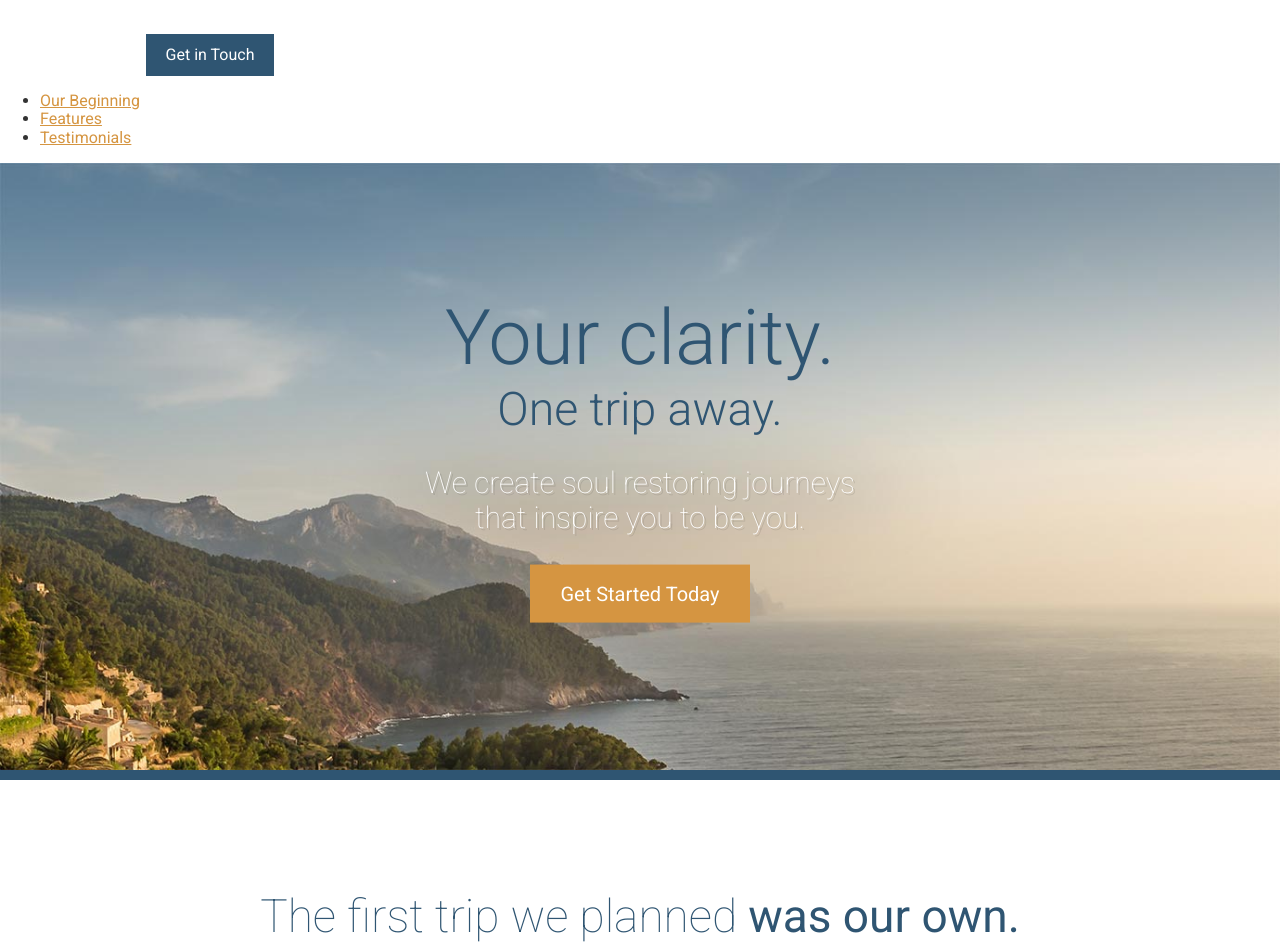
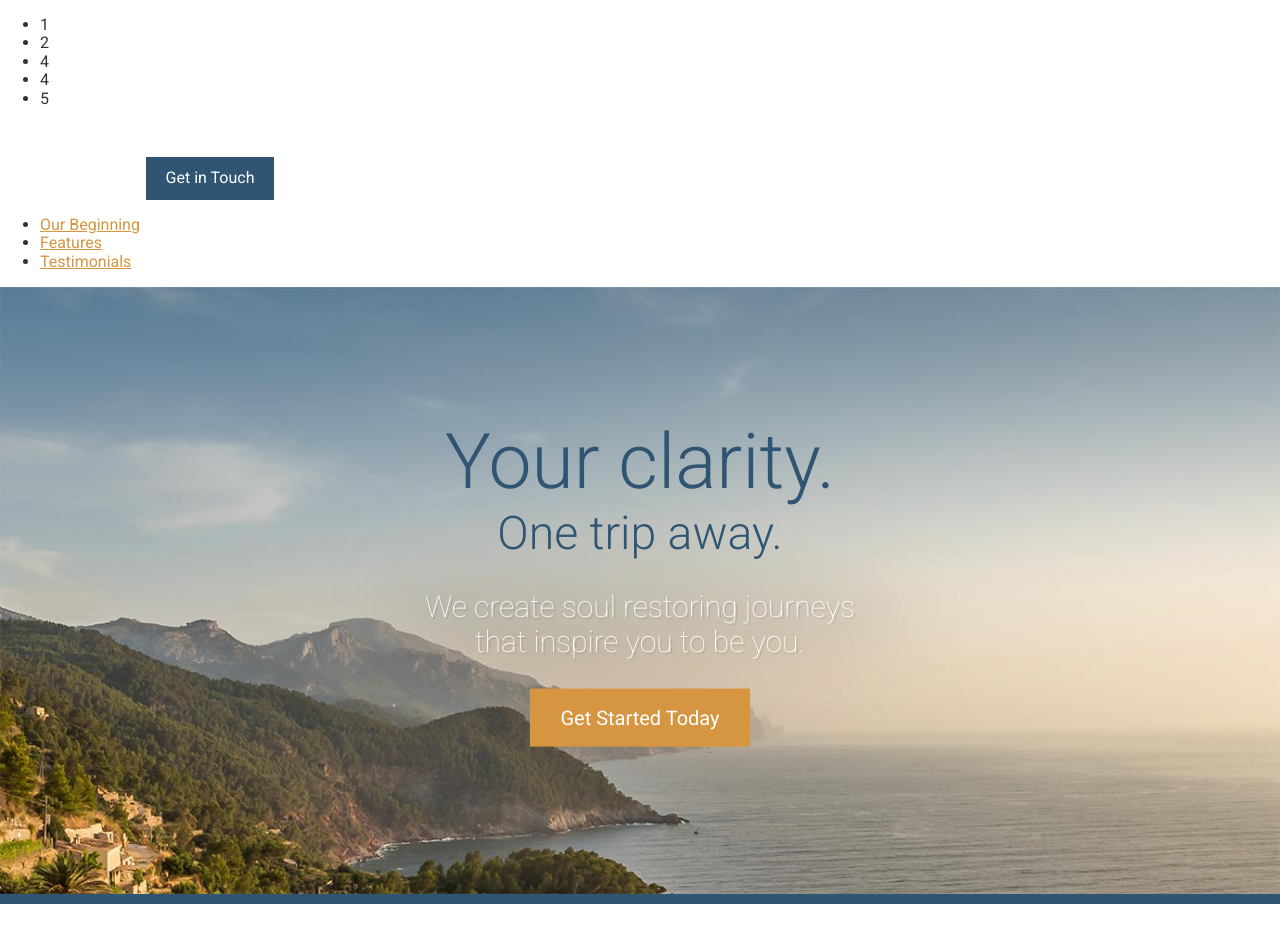
Before and after one commit to toma-bultag/1, a website: page app/index.html in a window 1280 px wide. Shown: the top 946 px of the page. Drawn offline with Linux system fonts and the light colour scheme.

Commit message:
Counted to five.

```diff
--- a/app/index.html
+++ b/app/index.html
@@ -12,6 +12,15 @@
 
 </head>
 <body>
+
+  <ul>
+    <li>1</li>
+    <li>2</li>
+    <li>4</li>
+    <li>4</li>
+    <li>5</li>
+  </ul>
+
   <header>
     <img src="assets/images/icons/clear-view-escapes.svg">
     <a href="#" class="btn">Get in Touch</a>
```
